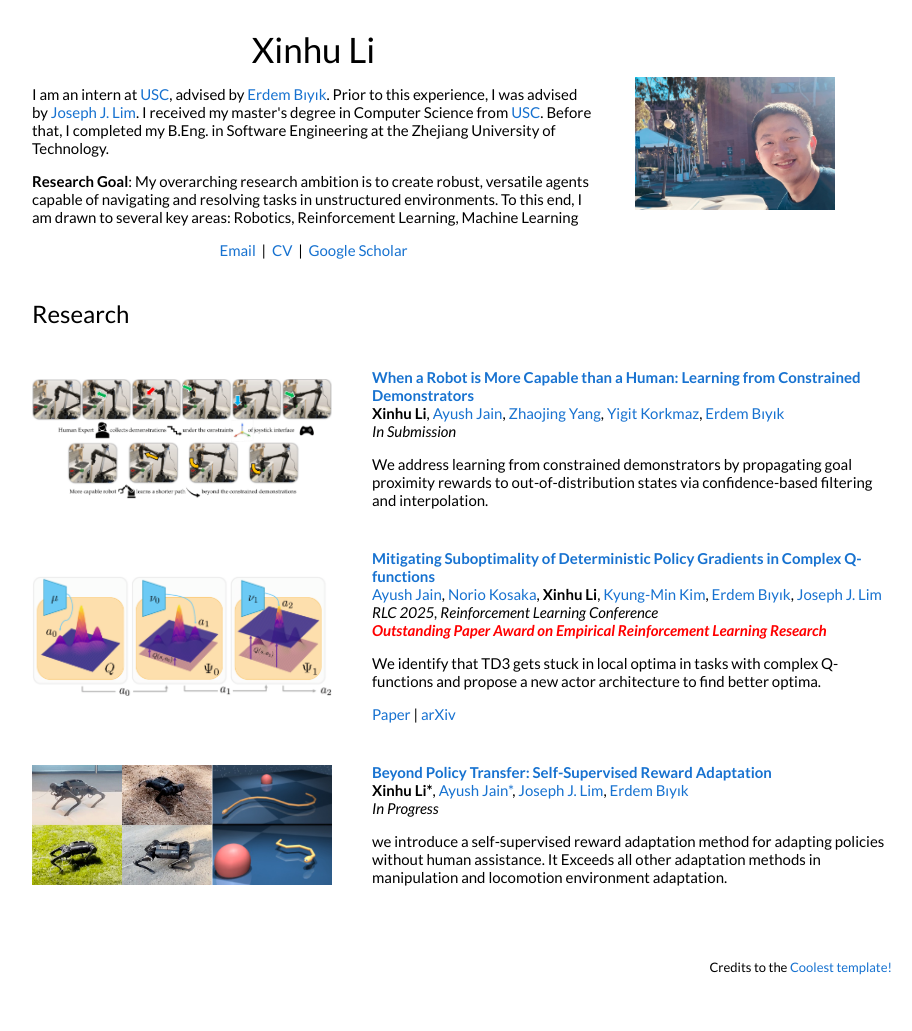
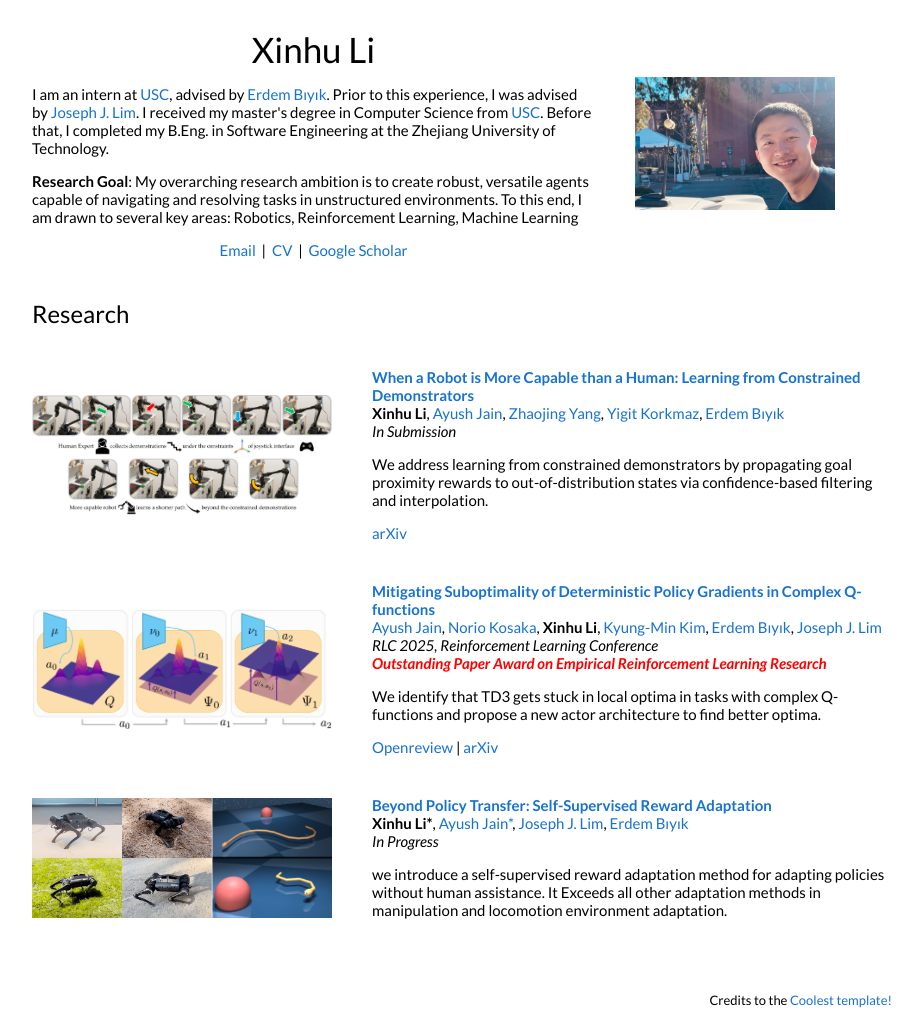
Before and after one commit to xhlsgit/xhlsgit.github.io, a plain HTML site: page index.html in a window 1280 px wide. Shown: the whole page, without its empty margins (178-1090 px from the left). Before the commit the page ends 1003 px from the top, so only its background shows below. Drawn offline with Linux system fonts and the light colour scheme.

Commit message:
update index

```diff
--- a/index.html
+++ b/index.html
@@ -140,6 +140,9 @@
              <br>
              <p>We address learning from constrained demonstrators by propagating goal proximity rewards to out-of-distribution
               states via confidence-based filtering and interpolation.</p>
+             <!-- <a href="https://openreview.net/forum?id=H3jcTxcvvJ">Openreview</a> | -->
+             <a href="https://arxiv.org/abs/2510.09096">arXiv</a>
+
              <!-- <a href="https://openreview.net/forum?id=H3jcTxcvvJ">Paper</a> |
              <a href="https://arxiv.org/abs/2410.11833">arXiv</a> -->
              <p></p>
@@ -173,7 +176,7 @@
                 Outstanding Paper Award on Empirical Reinforcement Learning Research
               </a>
              <p>We identify that TD3 gets stuck in local optima in tasks with complex Q-functions and propose a new actor architecture to find better optima.</p>
-             <a href="https://openreview.net/forum?id=H3jcTxcvvJ">Paper</a> |
+             <a href="https://openreview.net/forum?id=H3jcTxcvvJ">Openreview</a> |
              <a href="https://arxiv.org/abs/2410.11833">arXiv</a>
              <p></p>
            </td>
```
